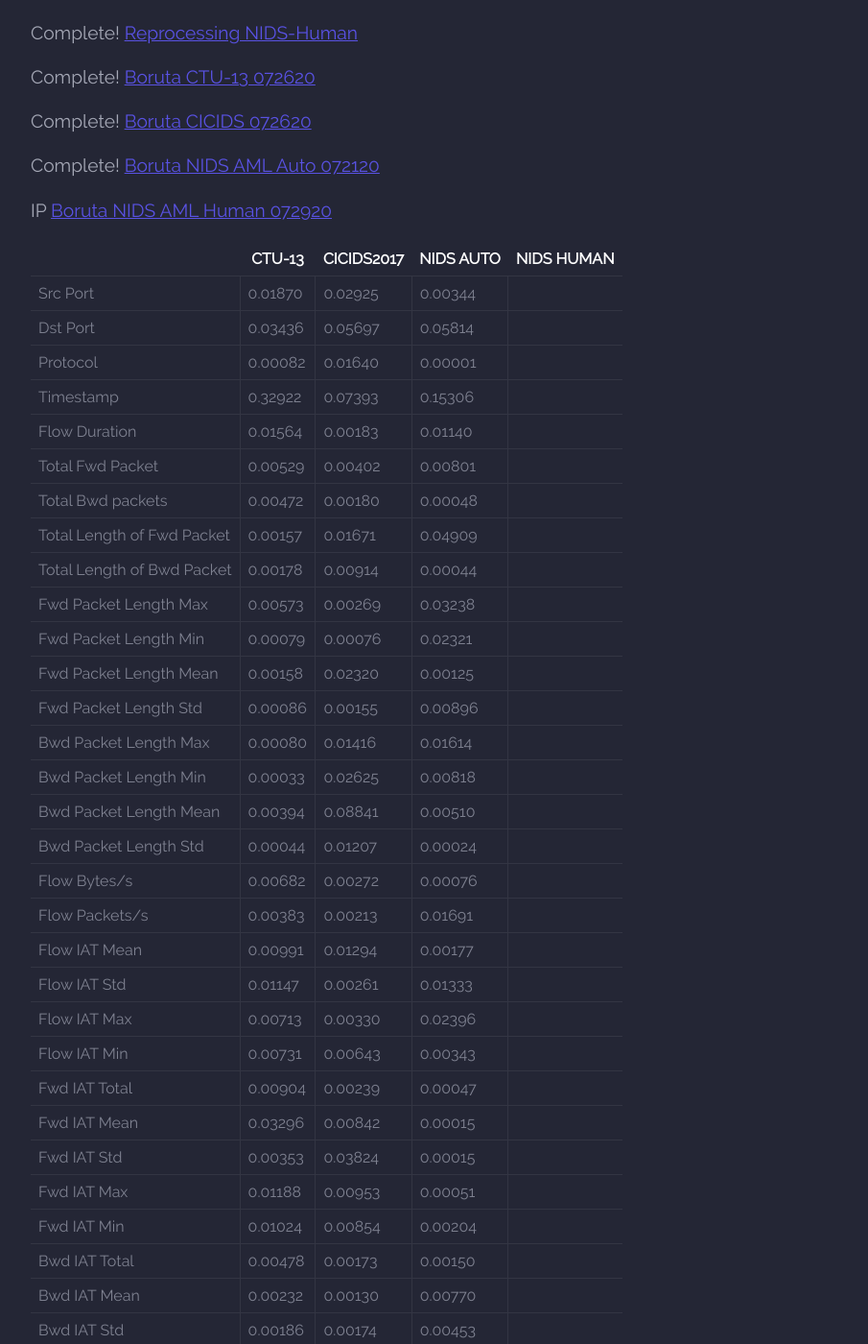
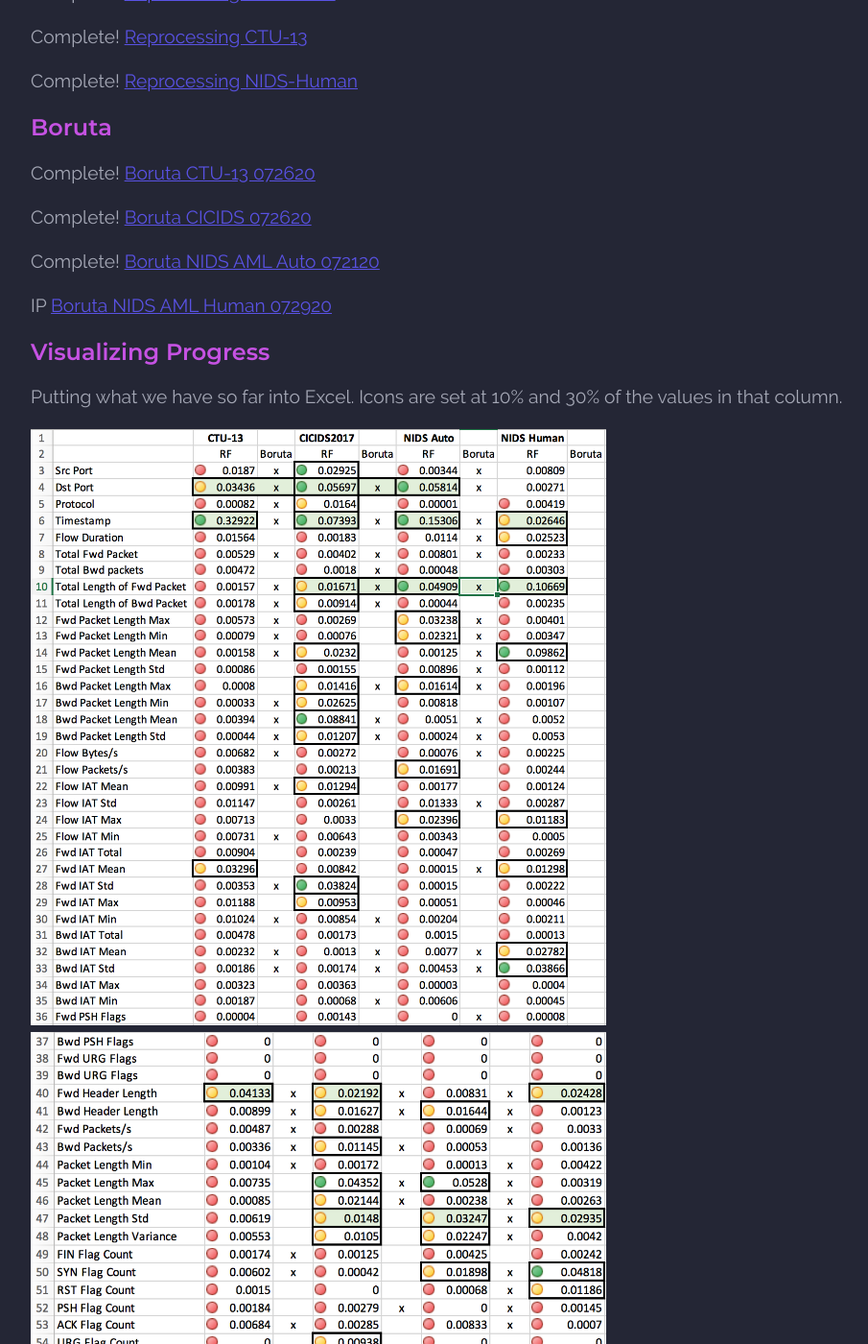
Before and after one commit to infosecanon/infosecanon.github.io, a Jekyll site: the page built from _posts/2020-07-24-moar-queens.md, in a window 1280 px wide and 1400 px high, scrolled down 400 px. Shown: the whole window at 96% size, without its empty margins (160-1065 px from the left). Built offline with Jekyll 4.4.1, drawn with Linux system fonts in a browser that asks for light colours; some of the changed text lies outside the part shown.

Commit message:
Changed moar queens to add the excel table

```diff
--- a/_posts/2020-07-24-moar-queens.md
+++ b/_posts/2020-07-24-moar-queens.md
@@ -16,7 +16,7 @@
 
 
 
-
+## Boruta
 Complete! [Boruta CTU-13 072620](/assets/Boruta-CTU-13-072620.html)
 
 Complete! [Boruta CICIDS 072620](/assets/Boruta-CICIDS-072620.html)
@@ -25,86 +25,10 @@
 
 IP [Boruta NIDS AML Human 072920](/assets/Boruta-NIDS-AML-Human-072920.html)
 
+## Visualizing Progress
+Putting what we have so far into Excel. Icons are set at 10% and 30% of the values
+in that column.
 
-|   |    CTU-13      |    CICIDS2017    |    NIDS Auto    |    NIDS Human    |
-|---|----------------|------------------|-----------------|------------------|
-| Src Port  | 0.01870   | 0.02925  | 0.00344  |   |
-| Dst Port  | 0.03436  | 0.05697  | 0.05814  |   |
-| Protocol  | 0.00082  | 0.01640  | 0.00001  |   |
-| Timestamp  | 0.32922 | 0.07393  | 0.15306  |   |
-| Flow Duration  | 0.01564  | 0.00183  | 0.01140  |   |
-| Total Fwd Packet  | 0.00529  | 0.00402  | 0.00801  |   |
-| Total Bwd packets  | 0.00472 | 0.00180  | 0.00048  |   |
-| Total Length of Fwd Packet  | 0.00157 | 0.01671  | 0.04909  |   |
-| Total Length of Bwd Packet  | 0.00178   | 0.00914  | 0.00044  |   |
-| Fwd Packet Length Max  |  0.00573 | 0.00269  | 0.03238  |   |
-| Fwd Packet Length Min  | 0.00079  | 0.00076  | 0.02321  |   |
-| Fwd Packet Length Mean  | 0.00158  | 0.02320  | 0.00125  |   |
-| Fwd Packet Length Std  | 0.00086 | 0.00155  | 0.00896  |   |
-| Bwd Packet Length Max  | 0.00080  | 0.01416  | 0.01614  |   |
-| Bwd Packet Length Min  | 0.00033  | 0.02625  | 0.00818  |   |
-| Bwd Packet Length Mean  | 0.00394  | 0.08841  | 0.00510  |   |
-| Bwd Packet Length Std  | 0.00044  | 0.01207  | 0.00024  |   |
-| Flow Bytes/s  | 0.00682  | 0.00272  | 0.00076  |   |
-| Flow Packets/s  | 0.00383  | 0.00213  | 0.01691  |   |
-| Flow IAT Mean  | 0.00991   | 0.01294  | 0.00177  |   |
-| Flow IAT Std   | 0.01147  | 0.00261  | 0.01333  |   |
-| Flow IAT Max  | 0.00713  | 0.00330  | 0.02396  |   |
-| Flow IAT Min  | 0.00731  | 0.00643  | 0.00343  |   |
-| Fwd IAT Total  | 0.00904  | 0.00239  | 0.00047  |   |
-| Fwd IAT Mean  | 0.03296   | 0.00842  | 0.00015  |   |
-| Fwd IAT Std  | 0.00353  | 0.03824  | 0.00015  |   |
-| Fwd IAT Max  | 0.01188 | 0.00953  | 0.00051  |   |
-| Fwd IAT Min  | 0.01024  | 0.00854  | 0.00204  |   |
-| Bwd IAT Total  | 0.00478  | 0.00173  | 0.00150  |   |
-| Bwd IAT Mean  | 0.00232  | 0.00130  | 0.00770  |   |
-| Bwd IAT Std  | 0.00186  | 0.00174  | 0.00453  |   |
-| Bwd IAT Max  | 0.00323  | 0.00363  | 0.00003  |   |
-| Bwd IAT Min  | 0.00187  | 0.00068  | 0.00606  |   |
-| Fwd PSH Flags  | 0.00004   | 0.00143  | 0.00000  |   |
-| Bwd PSH Flags  | 0.00000 | 0.00000  | 0.00000  |   |
-| Fwd URG Flags  | 0.00000 | 0.00000  | 0.00000  |   |
-| Bwd URG Flags  | 0.00000  | 0.00000  | 0.00000  |   |
-| Fwd Header Length  | 0.04133  | 0.02192  | 0.00831  |   |
-| Bwd Header Length  | 0.00899  | 0.01627  | 0.01644  |   |
-| Fwd Packets/s   | 0.00487  | 0.00288  | 0.00069  |   |
-| Bwd Packets/s   | 0.00336  | 0.01145  | 0.00053  |   |
-| Packet Length Min  | 0.00104  | 0.00172  | 0.00013  |   |
-| Packet Length Max  | 0.00735   | 0.04352  | 0.05280  |   |
-| Packet Length Mean  | 0.00085  | 0.02144  | 0.00238  |   |
-| Packet Length Std  | 0.00619 | 0.01480  | 0.03247  |   |
-| Packet Length Variance  | 0.00553  | 0.01050  | 0.02247  |   |
-| FIN Flag Count  | 0.00174   | 0.00125  | 0.00425  |   |
-| SYN Flag Count  | 0.00602  | 0.00042  | 0.01898  |   |
-| RST Flag Count  | 0.00150 | 0.00000  | 0.00068  |   |
-| PSH Flag Count  | 0.00184  | 0.00279  | 0.00000  |   |
-| ACK Flag Count  | 0.00684  | 0.00285  | 0.00833  |   |
-| URG Flag Count  | 0.00000  | 0.00938  | 0.00000  |   |
-| CWE Flag Count  | 0.00000  | 0.00000  | 0.00033  |   |
-| ECE Flag Count  | 0.00000 | 0.00000  | 0.00017  |   |
-| Down/Up Ratio   | 0.00215  | 0.00739  | 0.00559  |   |
-| Average Packet Size  | 0.00426  | 0.08744  | 0.02772  |   |
-| Fwd Segment Size Avg  | 0.00344  | 0.04174  | 0.02114  |   |
-| Bwd Segment Size Avg  |  0.00513  | 0.07268  | 0.00098  |   |
-| Fwd Bytes/Bulk Avg  | 0.00000  | 0.00000  | 0.00000  |   |
-| Fwd Packet/Bulk Avg  | 0.00000 | 0.00000  | 0.00000  |   |
-| Fwd Bulk Rate Avg  | 0.00000  | 0.00000  | 0.00000  |   |
-| Bwd Bytes/Bulk Avg  | 0.00000  | 0.00000  | 0.00000  |   |
-| Bwd Packet/Bulk Avg  | 0.00355  | 0.00000  | 0.00013  |   |
-| Bwd Bulk Rate Avg   | 0.00034  | 0.00000  | 0.01019  |   |
-| Subflow Fwd Packets  | 0.00022  | 0.00329  | 0.00000  |   |
-| Subflow Fwd Bytes  | 0.00164  | 0.02293  | 0.00641  |   |
-| Subflow Bwd Packets  | 0.00000  | 0.01634  | 0.00000  |   |
-| Subflow Bwd Bytes  | 0.00264  | 0.04422  | 0.00839  |   |
-| FWD Init Win Bytes  | 0.02668  | 0.00727  | 0.04705  |   |
-| Bwd Init Win Bytes  | 0.00305   | 0.02130  | 0.04736  |   |
-| Fwd Act Data Pkts  | 0.00202  | 0.00810  | 0.00669  |   |
-| Fwd Seg Size Min  | 0.00699 | 0.00912  | 0.04107  |   |
-| Active Mean  | 0.00000    | 0.00051  | 0.00000  |   |
-| Active Std  | 0.00000   | 0.00036  | 0.00000  |   |
-| Active Max  | 0.00000  | 0.00309  | 0.00000  |   |
-| Active Min  | 0.00000  | 0.00025  | 0.00000  |   |
-| Idle Mean  | 0.11999  | 0.00084  | 0.05847  |   |
-| Idle Std  | 0.00056  | 0.00015  | 0.00000  |   |
-| Idle Max  | 0.13085  | 0.00227  | 0.02355  |   |
-| Idle Min  | 0.03429  | 0.00266  | 0.06347  |   |
+<img src="/assets/nids-aml-table-1.png" width="600">
+<img src="/assets/nids-aml-table-3.png" width="600">
+<img src="/assets/nids-aml-table-2.png" width="600">
```
Also changed, not shown: other parts of _posts/2020-07-24-moar-queens.md (+1 -1 lines), assets/nids-aml-table.csv (added, +82 -0 lines), assets/nids-aml-table-1.png (added), assets/nids-aml-table-2.png (added), assets/nids-aml-table-3.png (added).
